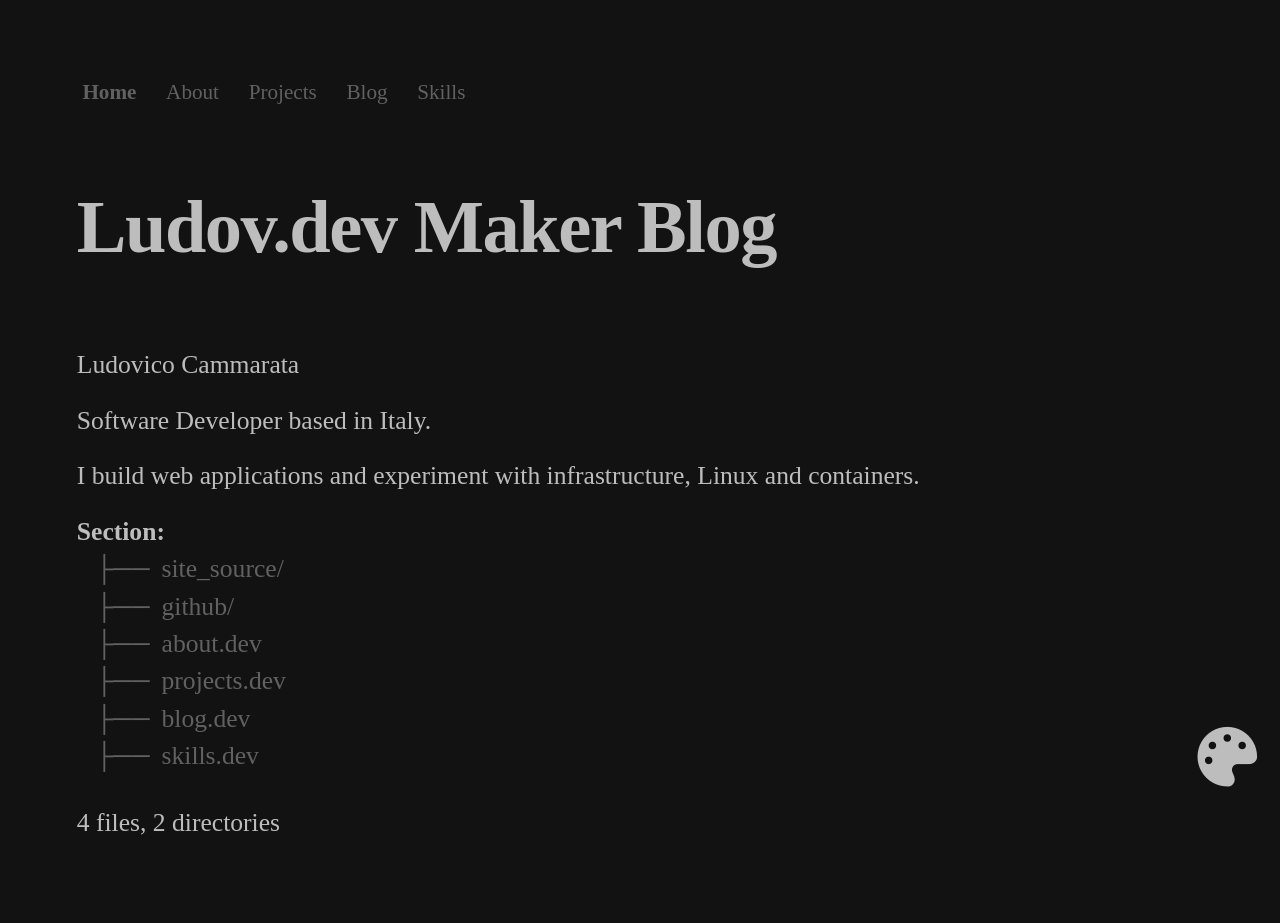
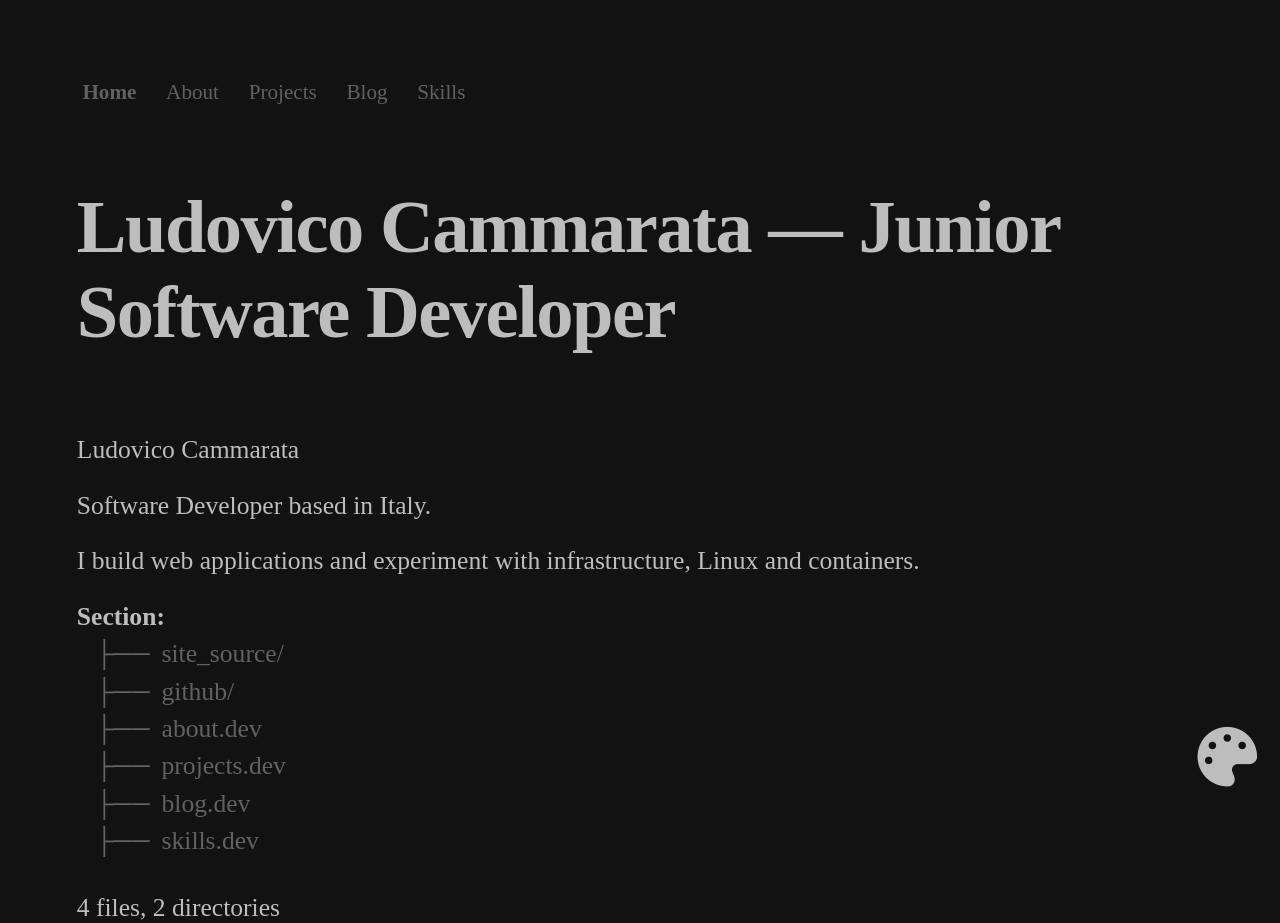
Before and after one commit to CammarataLudovico/Ludov.dev-Maker-Blog, a React (Vite) app: page / in a window 1280 px wide. Before the commit the page ends 880 px from the top, so only its background shows below. Built offline with nearby package versions, Linux system fonts and the light colour scheme; a web font is replaced by a local one.

Commit message:
fix: update project title to reflect personal branding

```diff
--- a/index.html
+++ b/index.html
@@ -3,7 +3,7 @@
   <head>
     <meta charset="utf-8" />
     <meta name="viewport" content="width=device-width, initial-scale=1.0" />
-    <title>Ludov.dev Maker Blog</title>
+    <title>Ludovico Cammarata — Junior Software Developer</title>
     <link rel="icon" type="image/x-icon" href="/favicon.ico" />
     <meta name="theme-color" content="#ffffff">
     <script src="https://kit.fontawesome.com/ca194095ec.js" crossorigin="anonymous"></script>
--- a/src/pages/Home.jsx
+++ b/src/pages/Home.jsx
@@ -17,7 +17,7 @@ export default function Home() {
 
   return (
     <div>
-      <div id="title">Ludov.dev Maker Blog</div>
+      <div id="title">Ludovico Cammarata — Junior Software Developer</div>
 
       <main>
 
```
Also changed, not shown: 1 other file (tests, documents, lock files or other folders).
